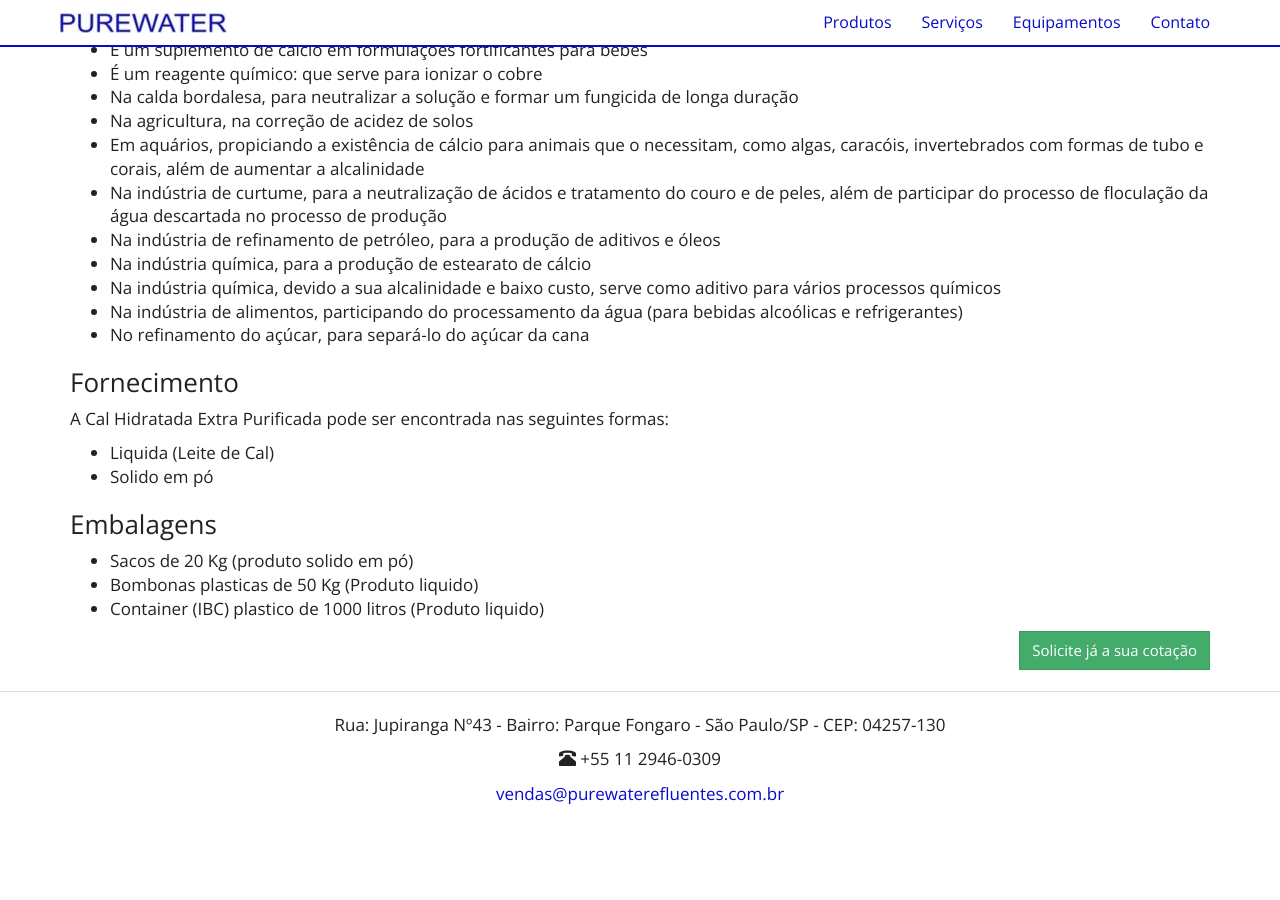
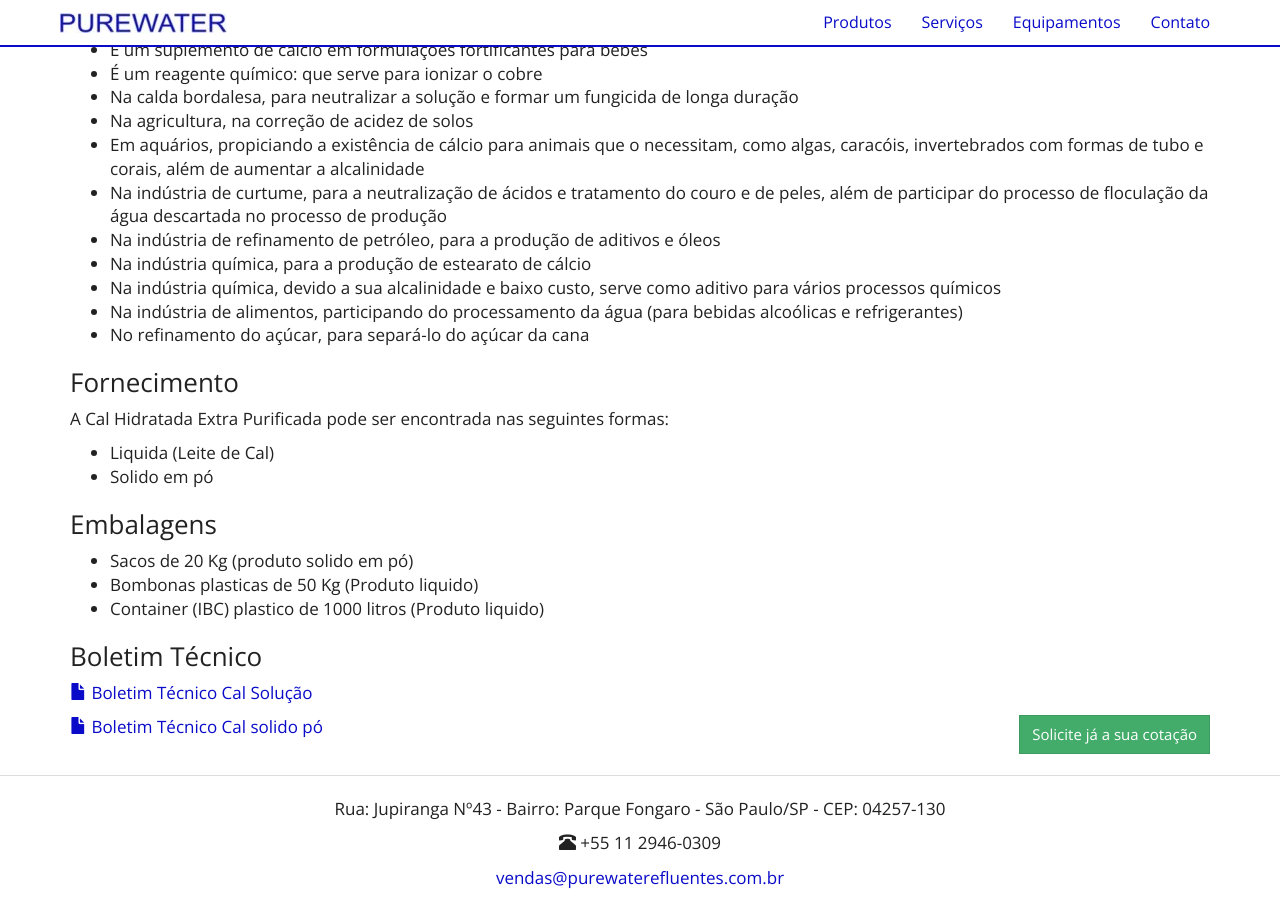
Before and after one commit to purewaterefluentes/purewaterefluentes.github.io, a Jekyll site: the page built from produtos/cal-hidratada.md, in a window 1280 px wide and 900 px high, scrolled down 733 px. Built offline with Jekyll 4.4.1, drawn with Linux system fonts in a browser that asks for light colours; nearby versions of some CDN libraries; library files that are not in the unit come from our copies; before the commit the page ends 1549 px from its top, so only the background shows below that.

Commit message:
Update cal-hidratada.md

```diff
--- a/produtos/cal-hidratada.md
+++ b/produtos/cal-hidratada.md
@@ -1,6 +1,6 @@
 ---
 layout: contato
-pageTitle: Cal Hidratada - Extra Purificada
+pageTitle: Cal Hidratada, Hidroxido de calcio, cal pó, cal para tratamento de água, cal para tratamento de efluentes
 title: Cal Hidratada
 subtitle: Extra Purificada
 ---
@@ -44,3 +44,13 @@
 - Sacos de 20 Kg (produto solido em pó)
 - Bombonas plasticas de 50 Kg (Produto liquido)
 - Container (IBC) plastico de 1000 litros (Produto liquido)
+
+### Boletim Técnico
+
+{% include purewater/link-boletim.html
+   label="Boletim Técnico Cal Solução"
+   arquivo="Boletim-tecnico-Policloreto-de-aluminio.pdf" %}
+
+{% include purewater/link-boletim.html
+   label="Boletim Técnico Cal solido pó"
+   arquivo="BOLETIM TÉCNICO CAL SOLUÇÃO AQUA-CALS.pdf" %}
```
